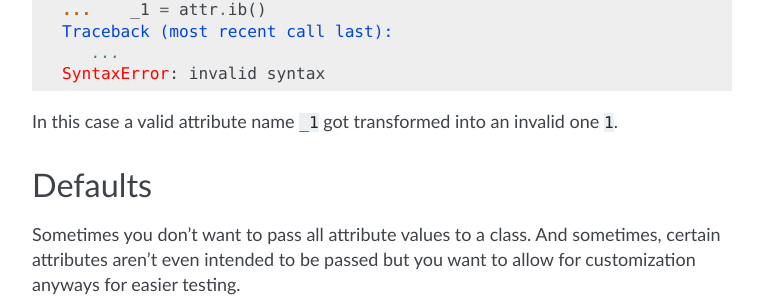
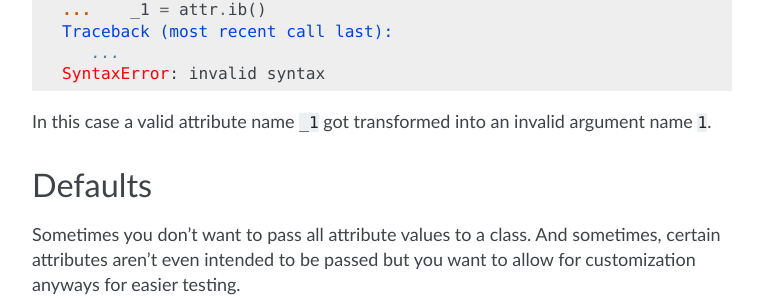
Before and after one commit to python-attrs/attrs, a Sphinx documentation site: the page built from docs/init.rst, in a window 1280 px wide and 900 px high, scrolled down 1473 px. Shown: the part 150-453 px from the top of the window, without its empty margins (368-1131 px from the left). Built offline with Sphinx 7.4.7, drawn with Linux system fonts in a browser that asks for light colours.

Commit message:
Better wording

```diff
--- a/docs/init.rst
+++ b/docs/init.rst
@@ -70,7 +70,7 @@ But it's important to be aware of it because it can leave to surprising syntax e
       ...
    SyntaxError: invalid syntax
 
-In this case a valid attribute name ``_1`` got transformed into an invalid one ``1``.
+In this case a valid attribute name ``_1`` got transformed into an invalid argument name ``1``.
 
 
 Defaults
```
